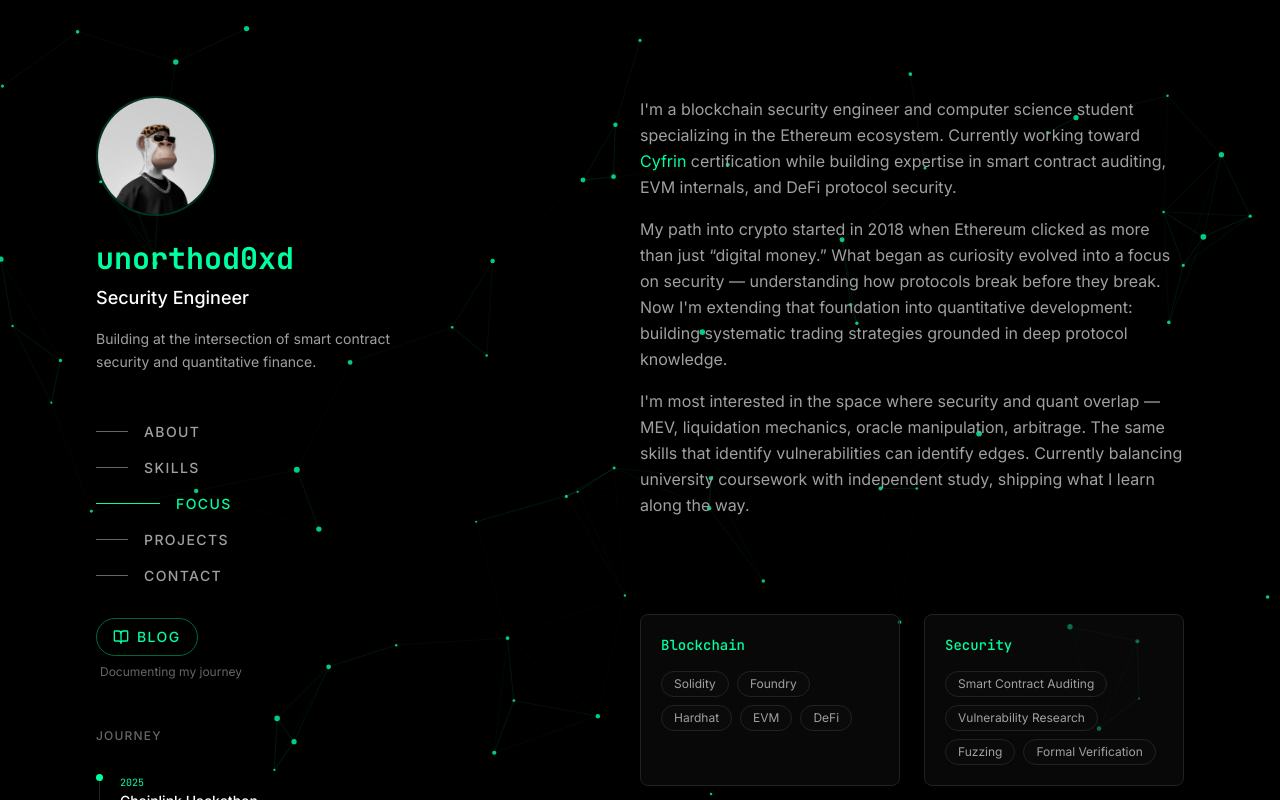
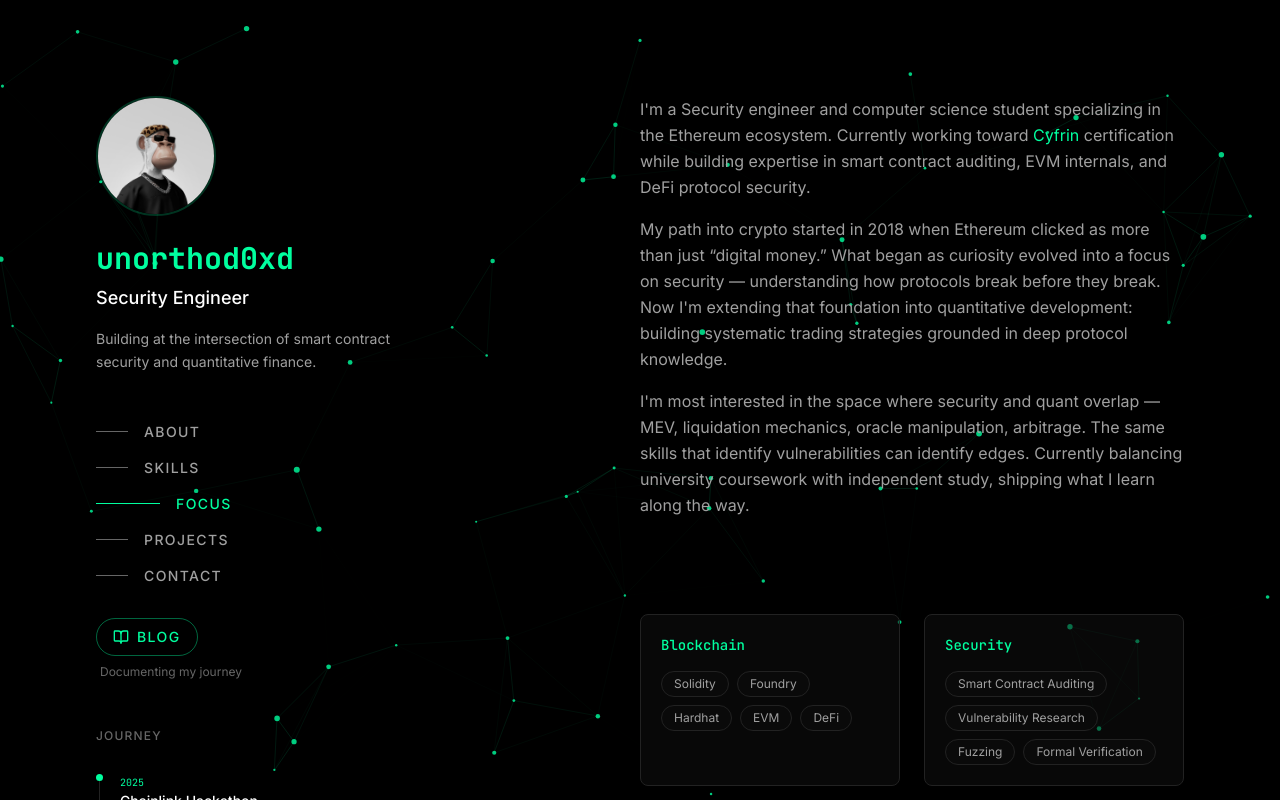
Before and after one commit to UNORTHOD0xd/whoami, a Next.js app: page / in a window 1280 px wide. Shown: the top 800 px of the page. Built offline with nearby package versions, Linux system fonts and the light colour scheme.

Commit message:
Broaden blockchain security engineer references to security engineer

```diff
--- a/src/components/Sections/About.tsx
+++ b/src/components/Sections/About.tsx
@@ -16,7 +16,7 @@ export default function About() {
         className="space-y-4 text-text-secondary leading-relaxed"
       >
         <p>
-          I&apos;m a blockchain security engineer and computer science student
+          I&apos;m a Security engineer and computer science student
           specializing in the Ethereum ecosystem. Currently working toward{" "}
           <a
             href="https://updraft.cyfrin.io"
--- a/src/components/Sections/Contact.tsx
+++ b/src/components/Sections/Contact.tsx
@@ -17,7 +17,7 @@ export default function Contact() {
         className="space-y-6"
       >
         <p className="text-text-secondary leading-relaxed max-w-lg">
-          I&apos;m currently open to blockchain security roles, audit
+          I&apos;m currently open to security roles, audit
           collaborations, and conversations about DeFi protocol development.
           Whether you have a question or just want to connect, feel free to
           reach out.
```
